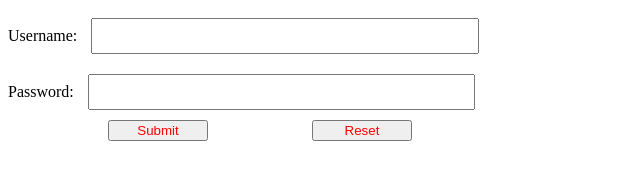
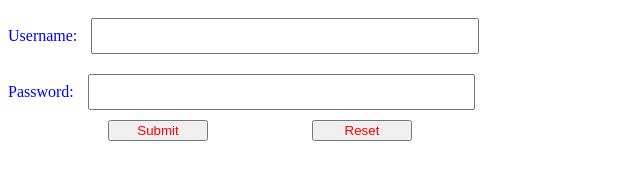
Before and after one commit to Hariharanfsd/githubproj2, a plain HTML site: page index.html in a window 1280 px wide. Shown: the whole page, without its empty margins (0-640 px from the left). Drawn offline with Linux system fonts and the light colour scheme.

Commit message:
modified

```diff
--- a/style.css
+++ b/style.css
@@ -8,3 +8,6 @@ input{
     height: 30px;
     margin: 10px;
 }
+label{
+    color: blue;
+}
```
